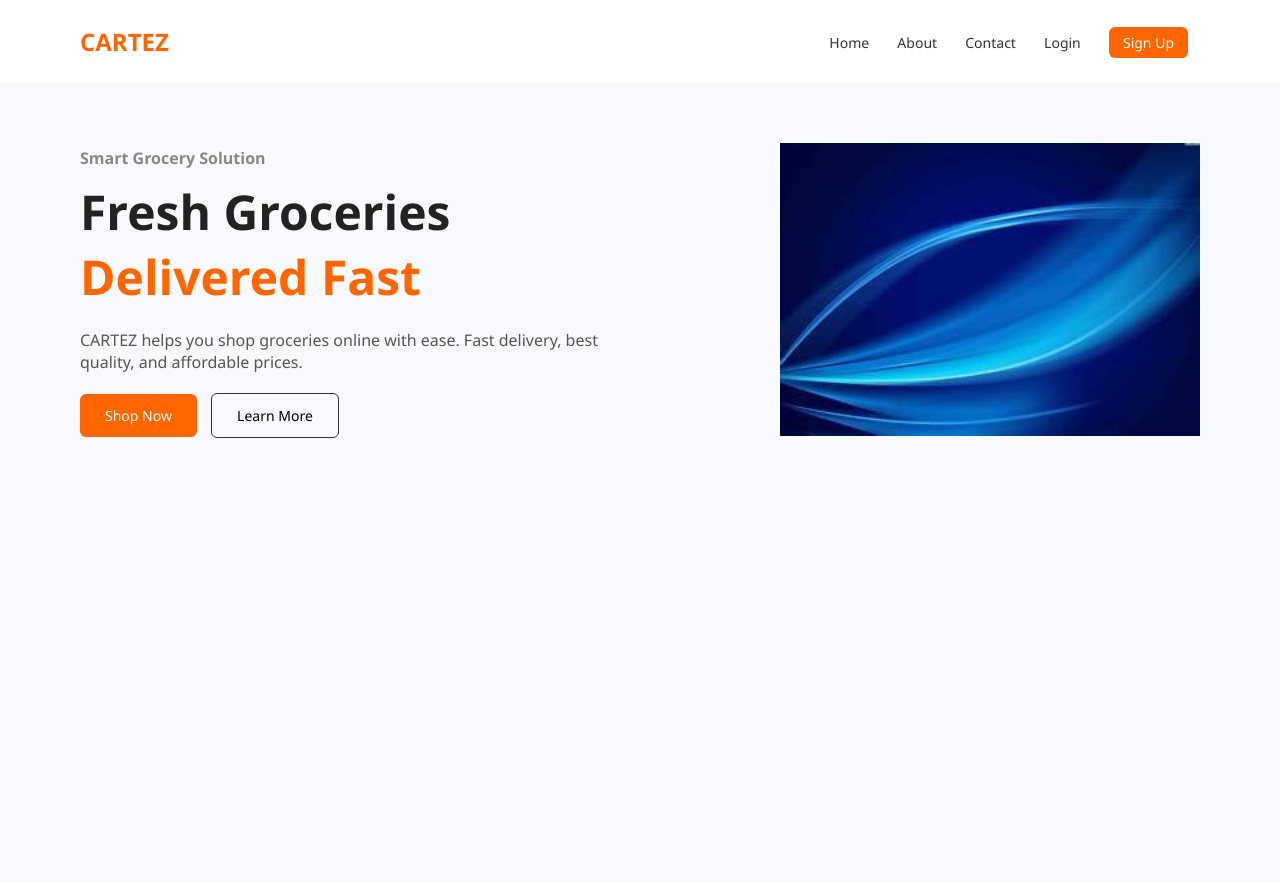
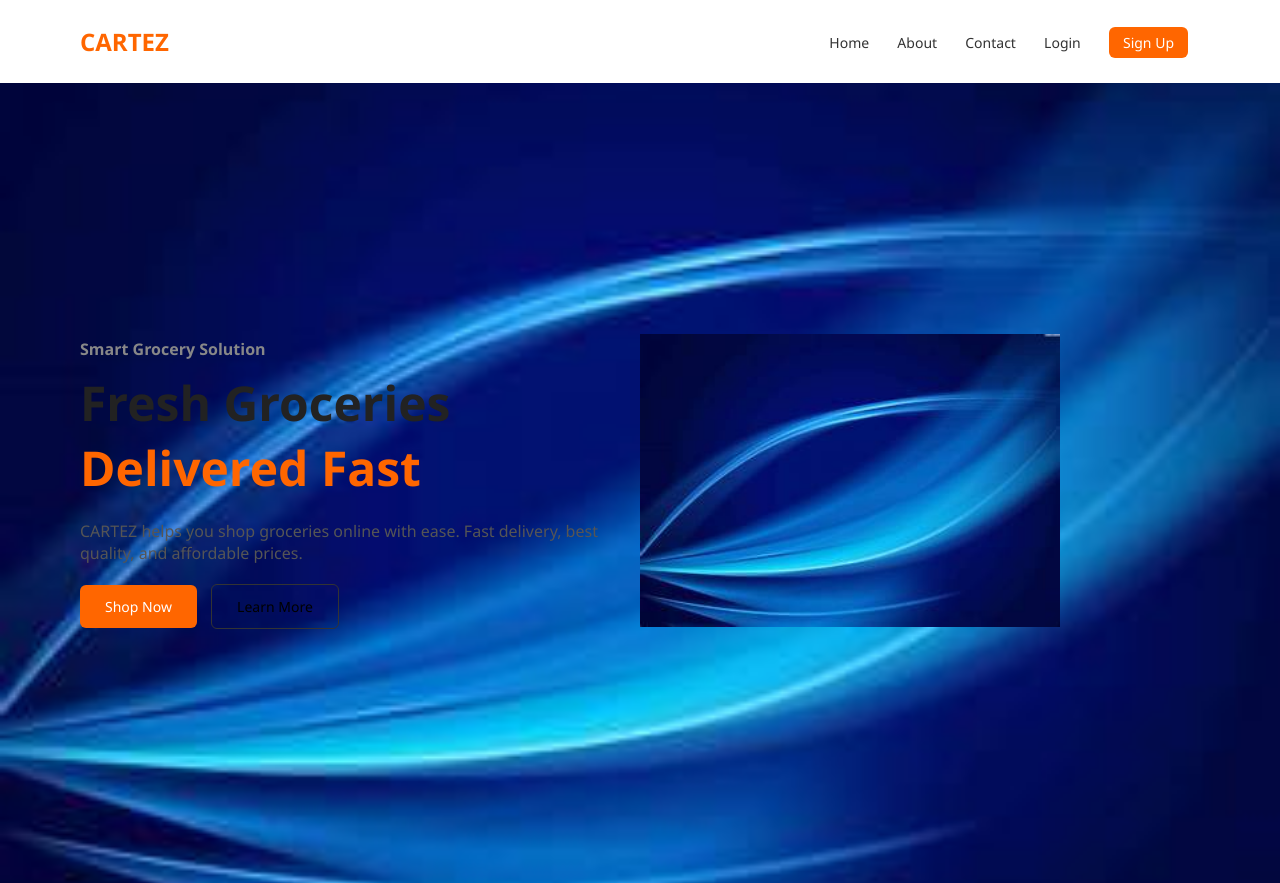
Before and after one commit to dua536/Website-depolyment-Lab, a plain HTML site: page index.html in a window 1280 px wide. Before the commit the page ends 800 px from the top, so only its background shows below. Drawn offline with Linux system fonts and the light colour scheme.

Commit message:
Update style.css

```diff
--- a/css/style.css
+++ b/css/style.css
@@ -46,12 +46,13 @@ nav a:hover {
     border-radius: 6px;
 }
 
-/* HERO */
 .hero {
+    height: 100vh;
     display: flex;
     align-items: center;
-    justify-content: space-between;
-    padding: 60px 80px;
+    padding: 0 80px;
+
+    background: url("../images/background.jpg") no-repeat center center/cover;
 }
 
 /* LEFT */
```
